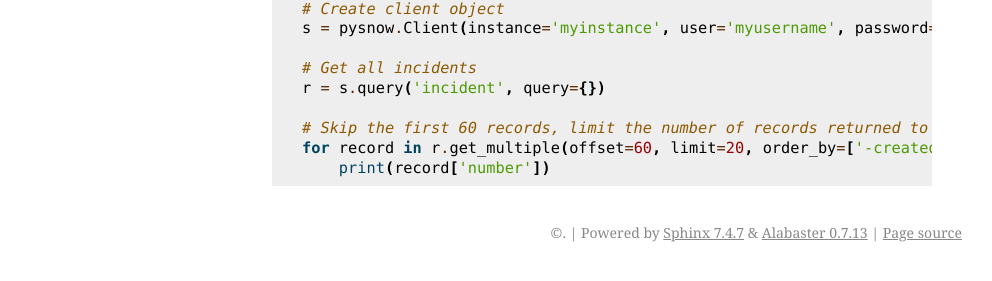
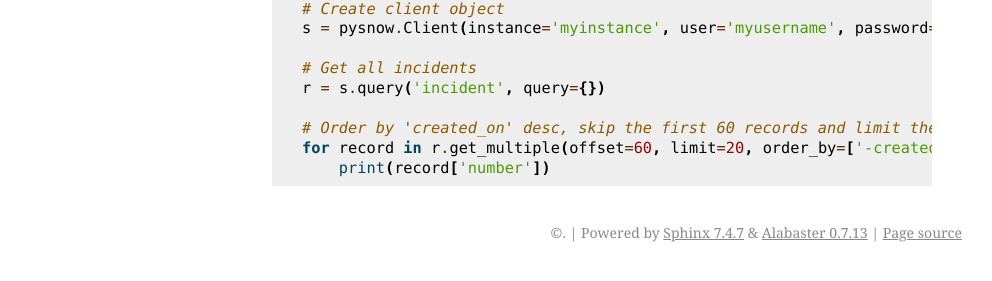
Before and after one commit to rbw/pysnow, a Sphinx documentation site: the page built from docs/usage/full/pagination.rst, in a window 1280 px wide. Shown: the part 249-530 px from the top of the page, without its empty margins (148-1140 px from the left). Built offline with Sphinx 7.4.7, drawn with Linux system fonts in a browser that asks for light colours.

Commit message:
Comment fix

```diff
--- a/docs/usage/full/pagination.rst
+++ b/docs/usage/full/pagination.rst
@@ -13,6 +13,6 @@ See the :meth:`pysnow.Request.get_multiple` documentation for more details.
    # Get all incidents
    r = s.query('incident', query={})
 
-   # Skip the first 60 records, limit the number of records returned to 20 and order by 'created_on' desc.
+   # Order by 'created_on' desc, skip the first 60 records and limit the number of records returned to 20
    for record in r.get_multiple(offset=60, limit=20, order_by=['-created_on']):
        print(record['number'])
```
